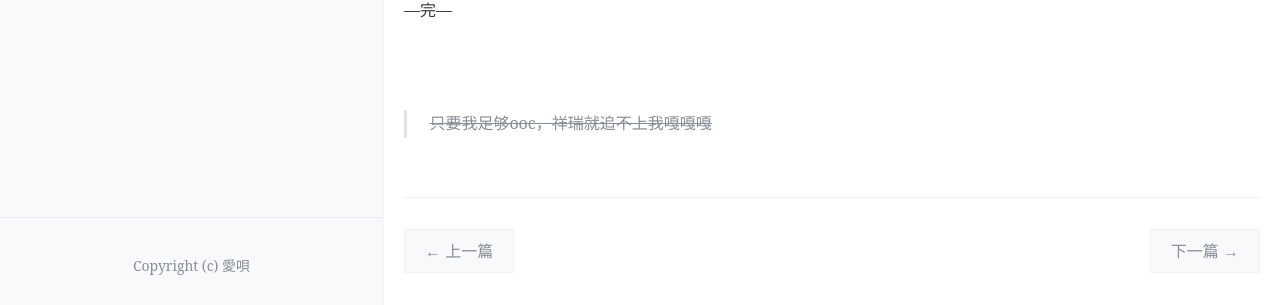
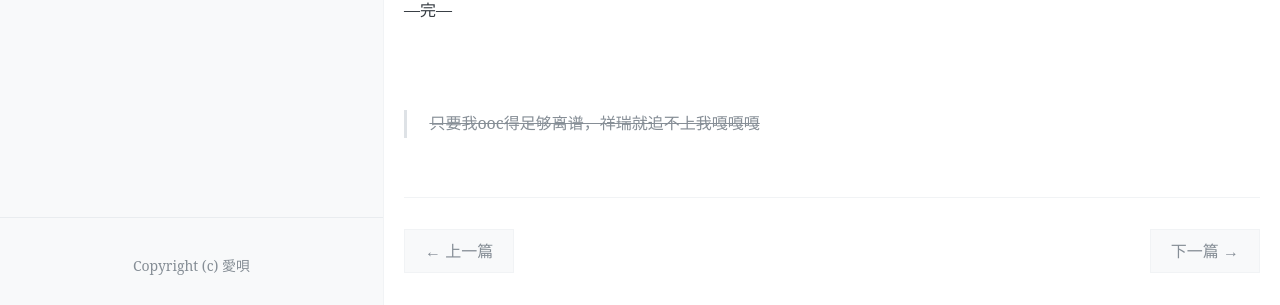
Before and after one commit to aiuta264/aiuta, a Jekyll site: the page built from _posts/2020-06-26-xuwensongsheng.md, in a window 1280 px wide and 900 px high, scrolled down 1940 px. Shown: the part 587-892 px from the top of the window. Built offline with Jekyll 4.4.1, drawn with Linux system fonts in a browser that asks for light colours; comment, search, counter and statistics services are not loaded.

Commit message:
Update 2020-06-26-xuwensongsheng.md

```diff
--- a/_posts/2020-06-26-xuwensongsheng.md
+++ b/_posts/2020-06-26-xuwensongsheng.md
@@ -107,6 +107,6 @@ comments: true
 <br>
 <br>
 
->~~只要我足够ooc，祥瑞就追不上我嘎嘎嘎~~
+>~~只要我ooc得足够离谱，祥瑞就追不上我嘎嘎嘎~~
 
 <br>
```
